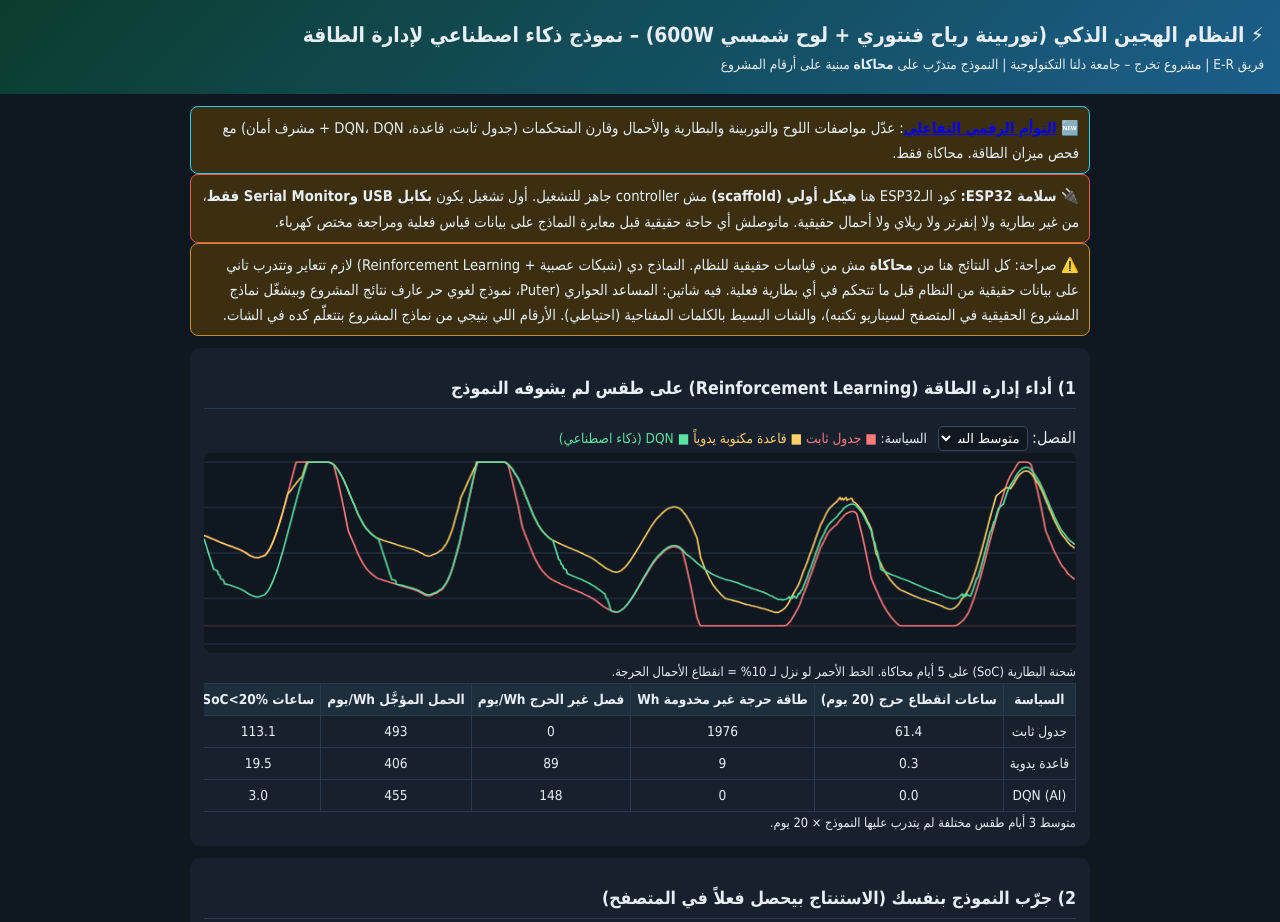
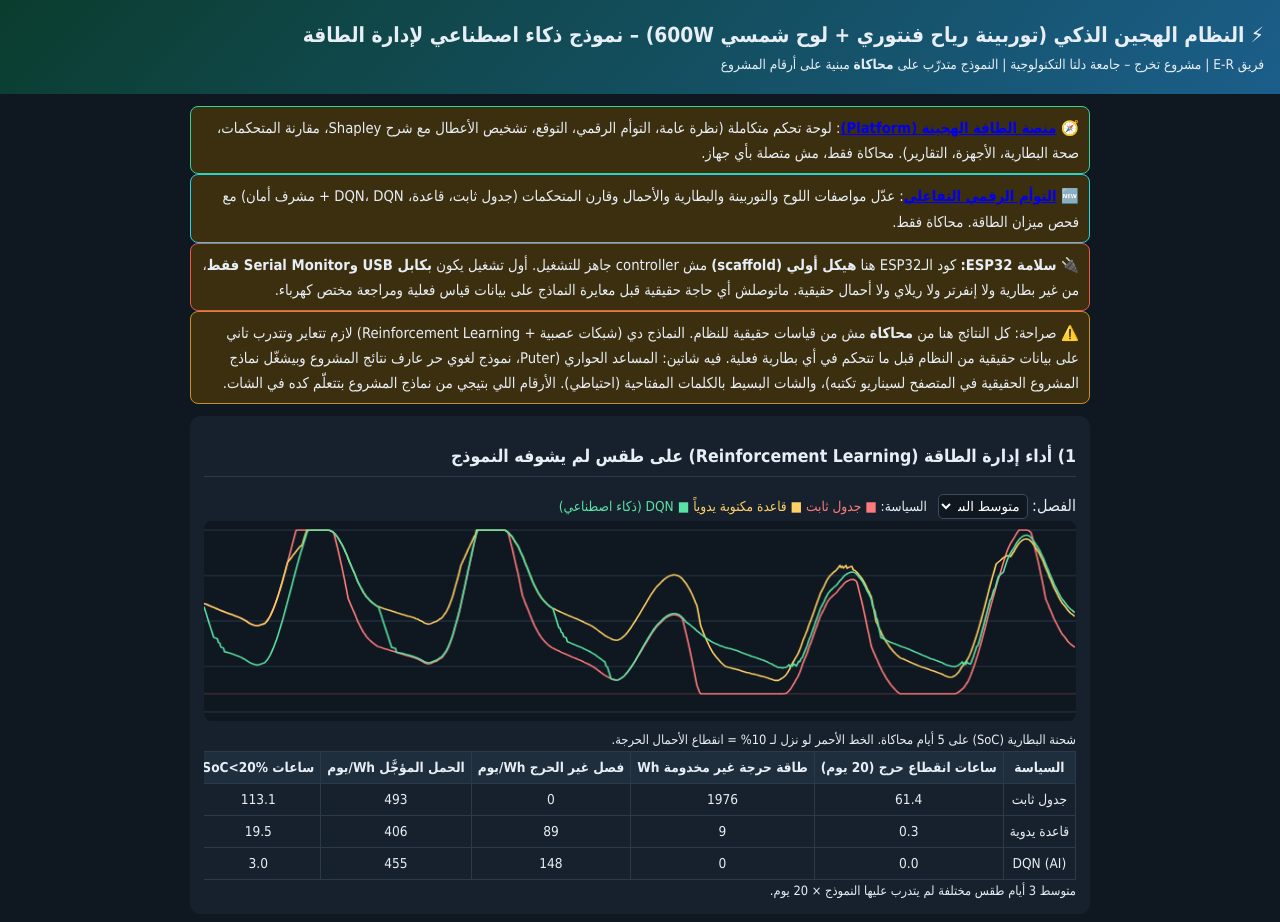
Before and after one commit to amr-inverter-fix/hybrid-energy-ai, a plain HTML site: page index.html in a window 1280 px wide. Shown: the top 922 px of the page. Drawn offline with Linux system fonts and the light colour scheme.

Commit message:
Update index.html

```diff
--- a/index.html
+++ b/index.html
@@ -22,6 +22,7 @@ canvas{width:100%;height:200px;background:#0f1720;border-radius:8px}
 <header><h1>⚡ النظام الهجين الذكي (توربينة رياح فنتوري + لوح شمسي 600W) – نموذج ذكاء اصطناعي لإدارة الطاقة</h1>
 <div style="font-size:.85rem">فريق E-R | مشروع تخرج – جامعة دلتا التكنولوجية | النموذج متدرّب على <b>محاكاة</b> مبنية على أرقام المشروع</div></header>
 <main>
+<div class="warn" style="border-color:#34d399">🧭 <a href="app.html"><b>منصة الطاقة الهجينة (Platform)</b></a>: لوحة تحكم متكاملة (نظرة عامة، التوأم الرقمي، التوقع، تشخيص الأعطال مع شرح Shapley، مقارنة المتحكمات، صحة البطارية، الأجهزة، التقارير). محاكاة فقط، مش متصلة بأي جهاز.</div>
 <div class="warn" style="border-color:#22d3ee">🆕 <a href="twin.html"><b>التوأم الرقمي التفاعلي</b></a>: عدّل مواصفات اللوح والتوربينة والبطارية والأحمال وقارن المتحكمات (جدول ثابت، قاعدة، DQN، DQN + مشرف أمان) مع فحص ميزان الطاقة. محاكاة فقط.</div>
 <div class="warn" style="border-color:#e55">🔌 <b>سلامة ESP32:</b> كود الـESP32 هنا <b>هيكل أولي (scaffold)</b> مش controller جاهز للتشغيل. أول تشغيل يكون <b>بكابل USB وSerial Monitor فقط</b>، من غير بطارية ولا إنفرتر ولا ريلاي ولا أحمال حقيقية. ماتوصلش أي حاجة حقيقية قبل معايرة النماذج على بيانات قياس فعلية ومراجعة مختص كهرباء.</div>
 <div class="warn">⚠️ صراحة: كل النتائج هنا من <b>محاكاة</b> مش من قياسات حقيقية للنظام. النماذج دي (شبكات عصبية + Reinforcement Learning) لازم تتعاير وتتدرب تاني على بيانات حقيقية من النظام قبل ما تتحكم في أي بطارية فعلية. فيه شاتين: المساعد الحواري (Puter، نموذج لغوي حر عارف نتائج المشروع وبيشغّل نماذج المشروع الحقيقية في المتصفح لسيناريو تكتبه)، والشات البسيط بالكلمات المفتاحية (احتياطي). الأرقام اللي بتيجي من نماذج المشروع بتتعلّم كده في الشات.</div>
```
